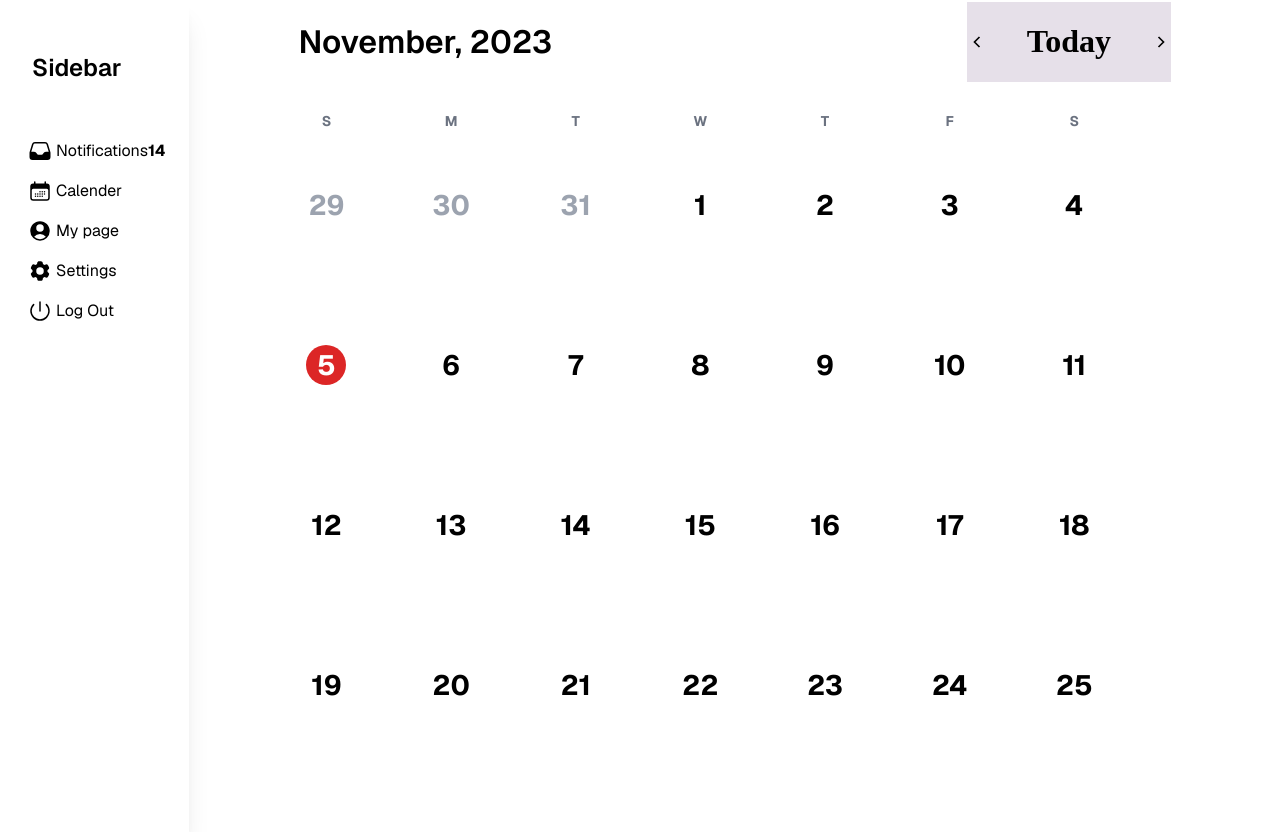
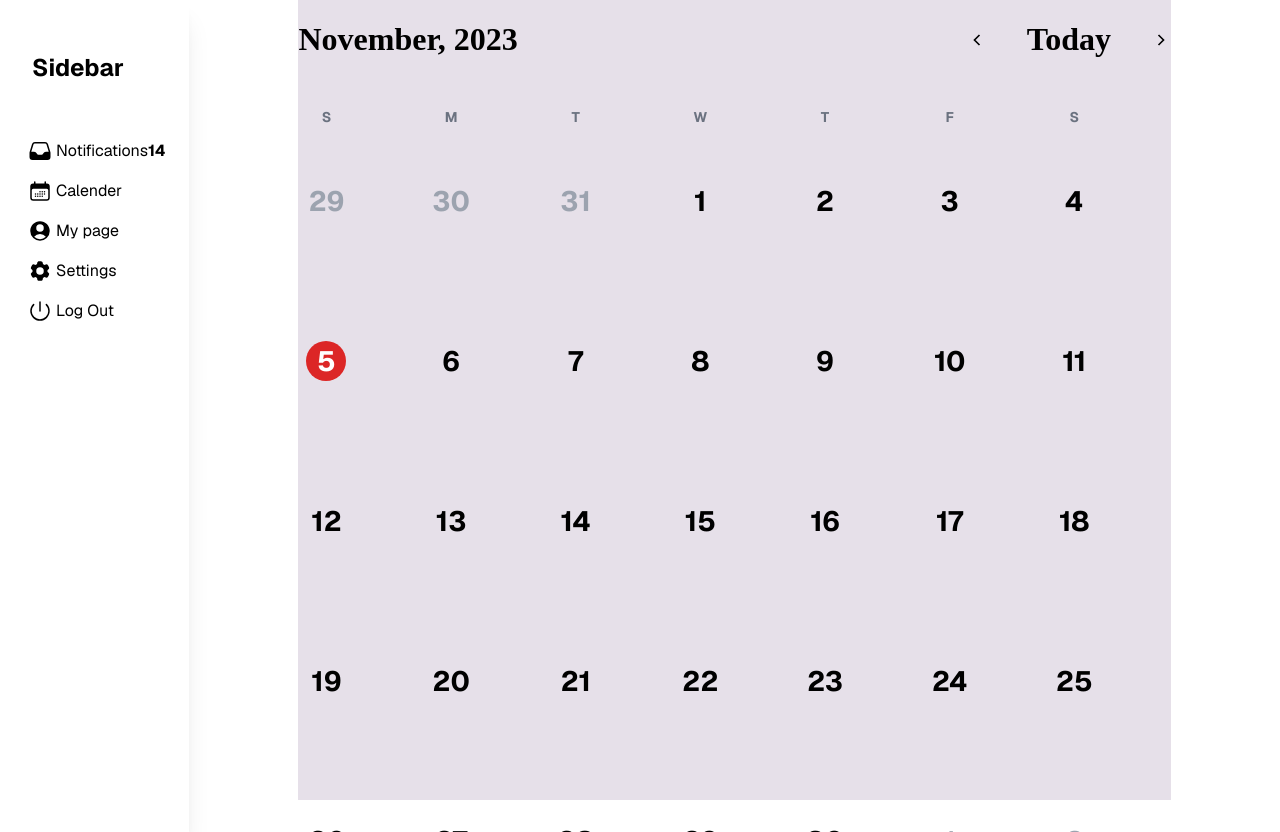
Before and after one commit to diary-hackathon/SecretMemory, a Next.js app: page /calendar in a window 1280 px wide. Built offline with nearby package versions, Linux system fonts and the light colour scheme; no server answers; the database is empty.

Commit message:
カレンダー色の修正

```diff
--- a/app/(authticated)/calendar/page.tsx
+++ b/app/(authticated)/calendar/page.tsx
@@ -33,13 +33,13 @@ export default function Calendar() {
   })
 
   return (
-    <div className="flex gap-10 sm:divide-x justify-center sm:w-[80%] mx-auto  h-screen items-center sm:flex-row flex-col">
+    <div className="flex gap-10 sm:divide-x justify-center sm:w-[80%] mx-auto  h-screen items-center sm:flex-row flex-col bg-customRed">
       <div className="w-full h-full ">
         <div className="flex justify-between items-center">
-          <h1 className="select-none font-semibold">
+          <h1 className="select-none font-sacramento">
             {months[today.month()]}, {today.year()}
           </h1>
-          <div className="flex gap-10 items-center bg-customRed ">
+          <div className="flex gap-10 items-center">
             <GrFormPrevious
               className="w-5 h-5 cursor-pointer hover:scale-105 transition-all"
               onClick={() => {
```
